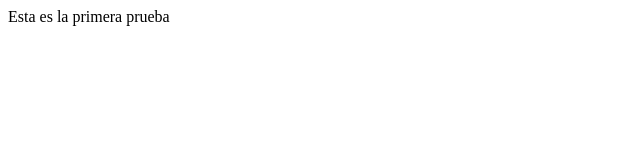
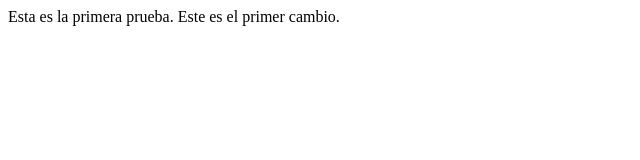
Before and after one commit to peperg86/expediente, a plain HTML site: page index.html in a window 1280 px wide. Shown: the whole page, without its empty margins (0-640 px from the left). Drawn offline with Linux system fonts and the light colour scheme.

Commit message:
primer cambió

```diff
--- a/index.html
+++ b/index.html
@@ -6,6 +6,6 @@
     <title>Aprendiendo a usar git</title>
 </head>
 <body>
-    Esta es la primera prueba
+    Esta es la primera prueba. Este es el primer cambio.
 </body>
 </html>
```
